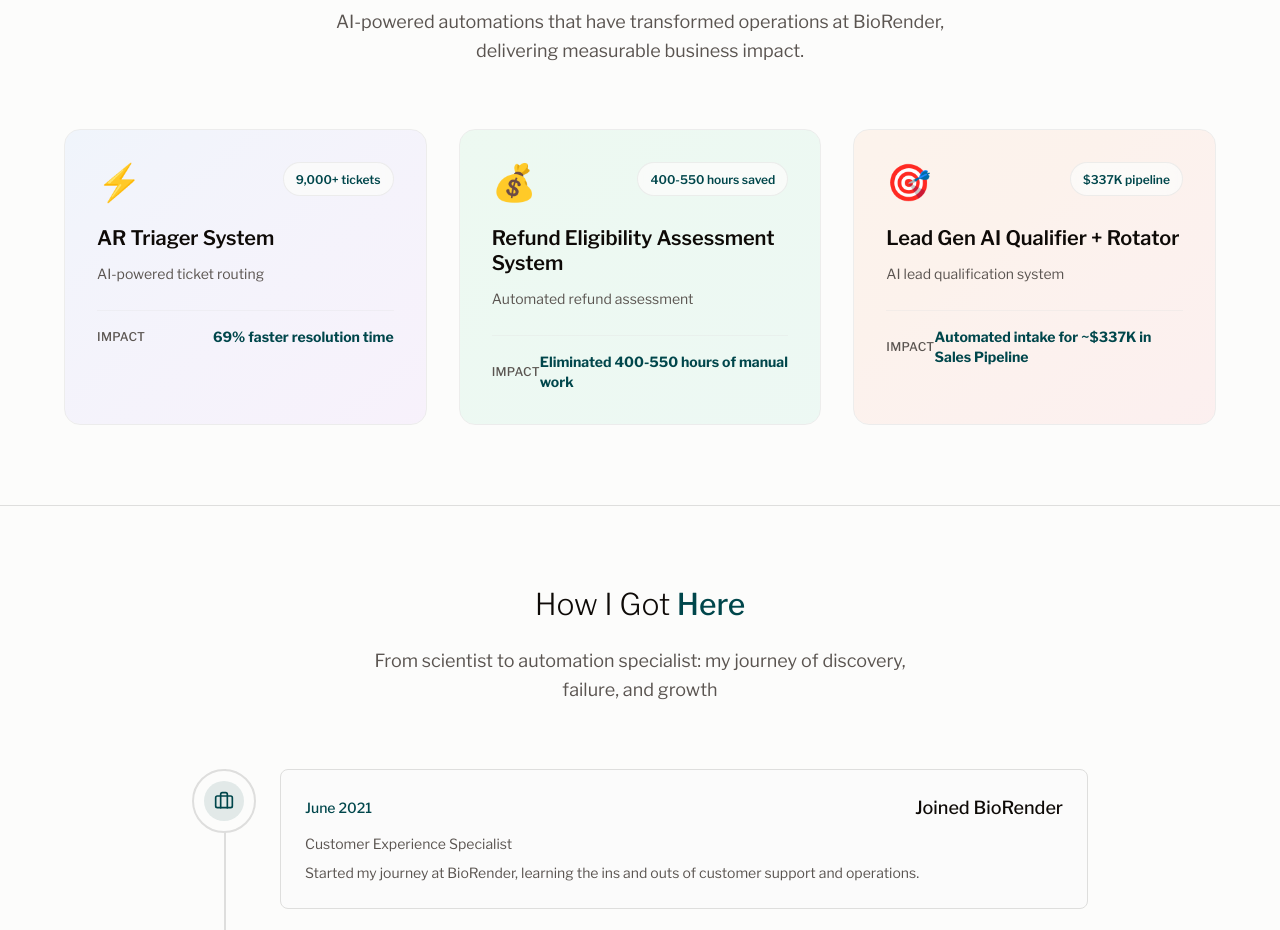
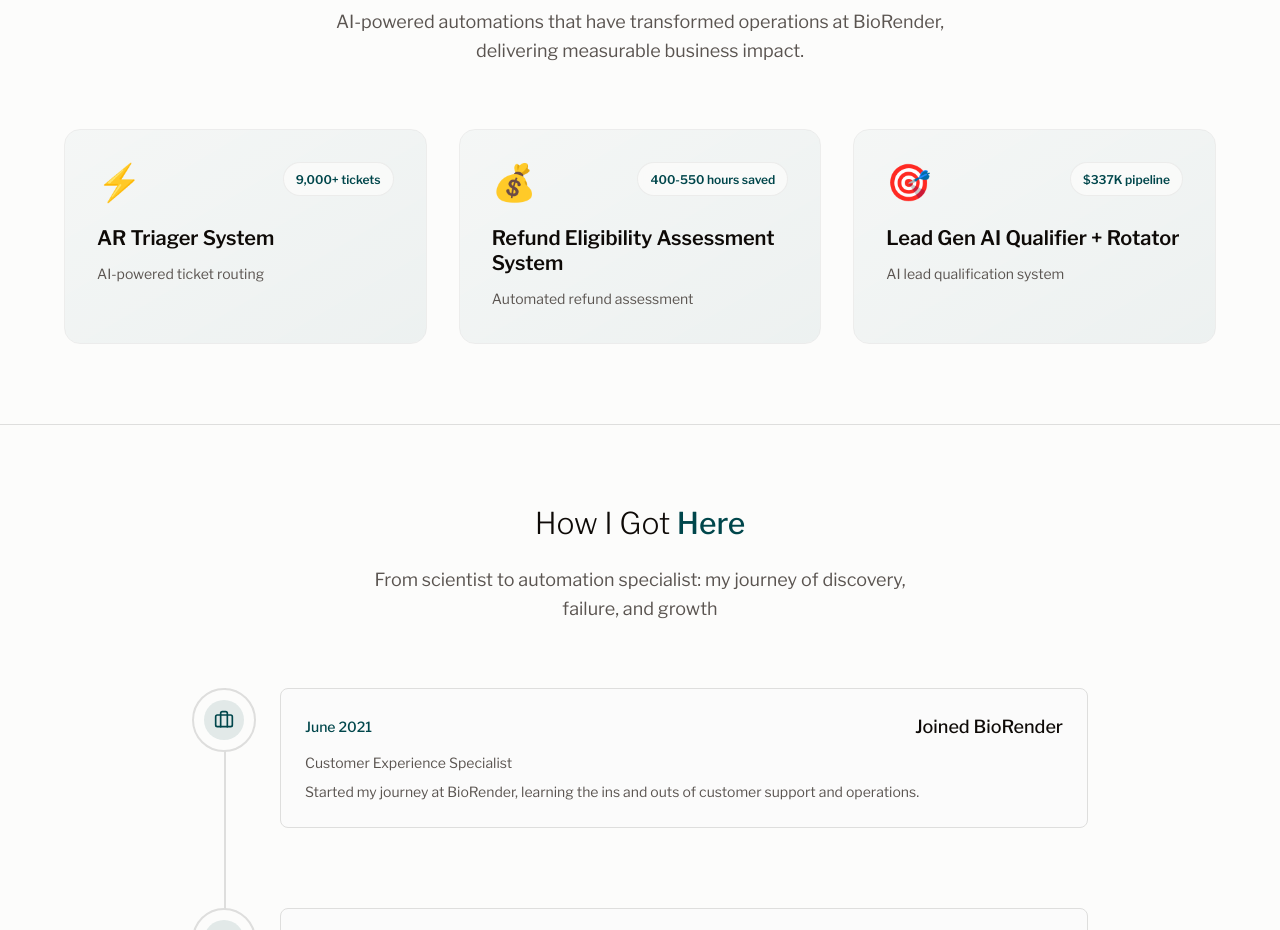
Before and after one commit to joce-biorender/portfolio, a Next.js app: page / in a window 1280 px wide. Shown: the part 1060-1990 px from the top of the page. Built offline with nearby package versions, Linux system fonts and the light colour scheme.

Commit message:
Unify project cards: consistent theme colors, remove redundant impact section

```diff
--- a/app/page.tsx
+++ b/app/page.tsx
@@ -174,22 +174,16 @@ export default function Home() {
                 const projectData = {
                   'ar-triager': {
                     icon: '⚡',
-                    gradient: 'from-blue-500/10 to-purple-500/10',
-                    borderGradient: 'from-blue-500/20 to-purple-500/20',
                     badge: '9,000+ tickets',
                     description: 'AI-powered ticket routing'
                   },
                   'refund-eligibility': {
                     icon: '💰',
-                    gradient: 'from-green-500/10 to-emerald-500/10',
-                    borderGradient: 'from-green-500/20 to-emerald-500/20',
                     badge: '400-550 hours saved',
                     description: 'Automated refund assessment'
                   },
                   'lead-qualifier': {
                     icon: '🎯',
-                    gradient: 'from-orange-500/10 to-red-500/10',
-                    borderGradient: 'from-orange-500/20 to-red-500/20',
                     badge: '$337K pipeline',
                     description: 'AI lead qualification system'
                   }
@@ -203,11 +197,11 @@ export default function Home() {
                     href={`/automation/${study.id}`}
                     className="group block relative overflow-hidden rounded-2xl border border-border/50 hover:border-accent/30 transition-all duration-500 cursor-pointer transform hover:scale-[1.03] hover:shadow-2xl"
                   >
-                    {/* Background Gradient */}
-                    <div className={`absolute inset-0 bg-gradient-to-br ${data.gradient} opacity-60 group-hover:opacity-80 transition-opacity duration-500`} />
+                    {/* Background Gradient - Consistent theme colors */}
+                    <div className="absolute inset-0 bg-gradient-to-br from-accent/5 to-accent/10 opacity-60 group-hover:opacity-80 transition-opacity duration-500" />
 
-                    {/* Border Gradient */}
-                    <div className={`absolute inset-0 rounded-2xl bg-gradient-to-br ${data.borderGradient} opacity-0 group-hover:opacity-100 transition-opacity duration-500`} />
+                    {/* Border Gradient - Theme accent color */}
+                    <div className="absolute inset-0 rounded-2xl bg-gradient-to-br from-accent/10 to-accent/20 opacity-0 group-hover:opacity-100 transition-opacity duration-500" />
 
                     {/* Content */}
                     <div className="relative p-8">
@@ -227,14 +221,6 @@ export default function Home() {
                         <p className="text-sm text-muted-foreground leading-relaxed">
                           {data.description}
                         </p>
-                      </div>
-
-                      {/* Key Metric */}
-                      <div className="mt-6 pt-4 border-t border-border/30">
-                        <div className="flex items-center justify-between">
-                          <span className="text-xs text-muted-foreground uppercase tracking-wide font-medium">Impact</span>
-                          <span className="text-sm font-bold text-accent">{study.metric}</span>
-                        </div>
                       </div>
 
                       {/* Hover Arrow */}
```
